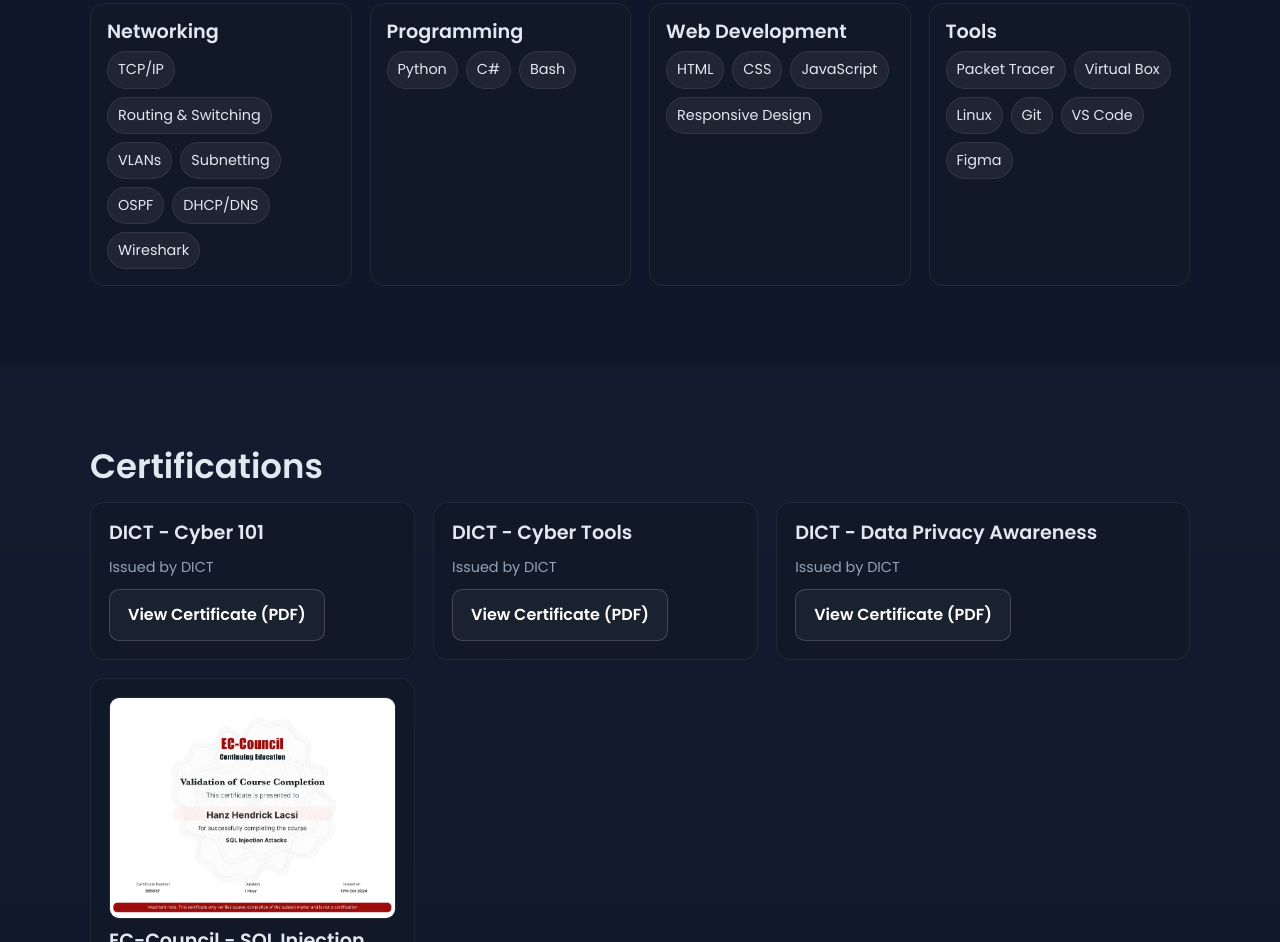
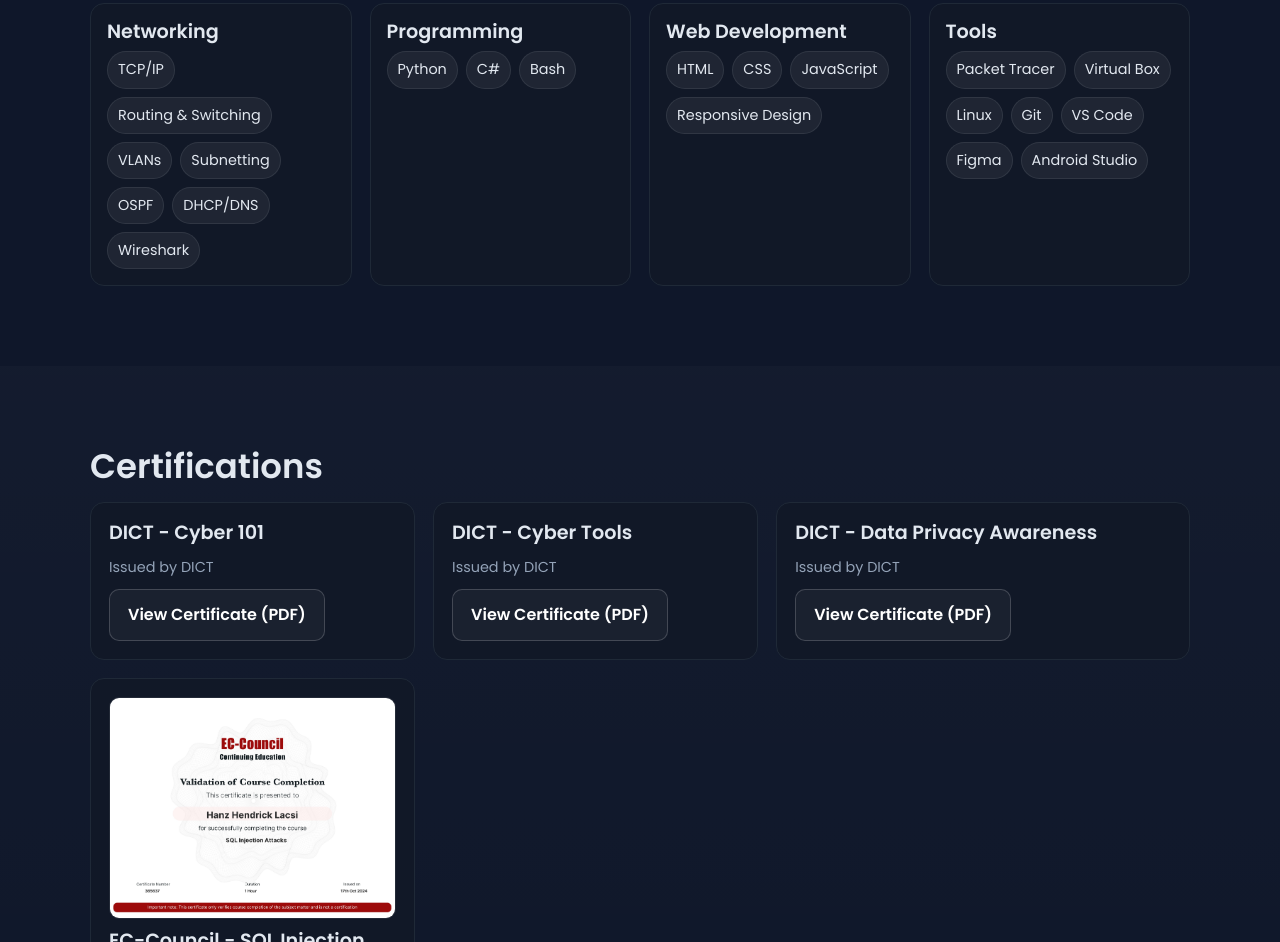
Before and after one commit to Exiv1017/Portfolio, a plain HTML site: page index.html in a window 1280 px wide. Shown: the part 1913-2855 px from the top of the page. Drawn offline with Linux system fonts and the light colour scheme.

Commit message:
Update Resume-Lacsi.pdf and content tweaks

```diff
--- a/index.html
+++ b/index.html
@@ -198,6 +198,7 @@
               <li>Git</li>
               <li>VS Code</li>
               <li>Figma</li>
+              <li>Android Studio</li>
             </ul>
           </div>
         </div>
```
Also changed, not shown: 1 other file.
